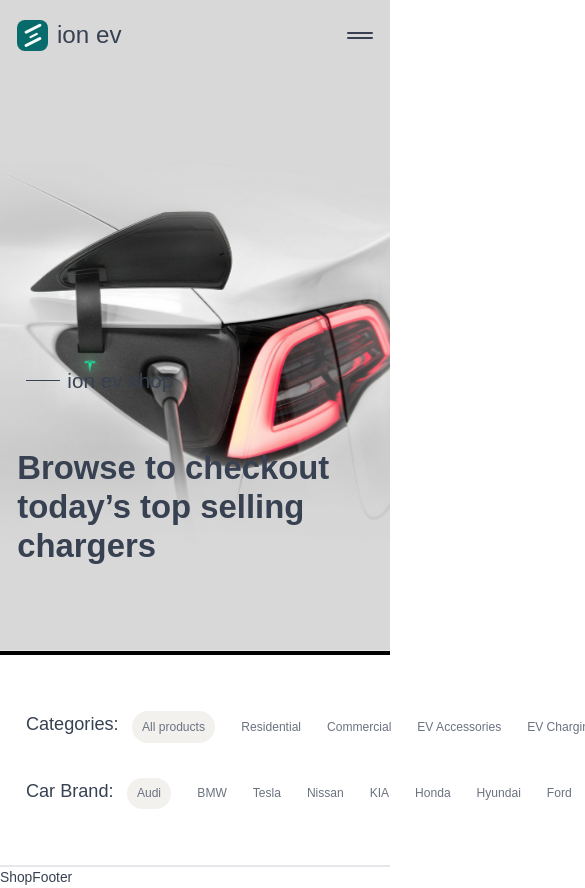
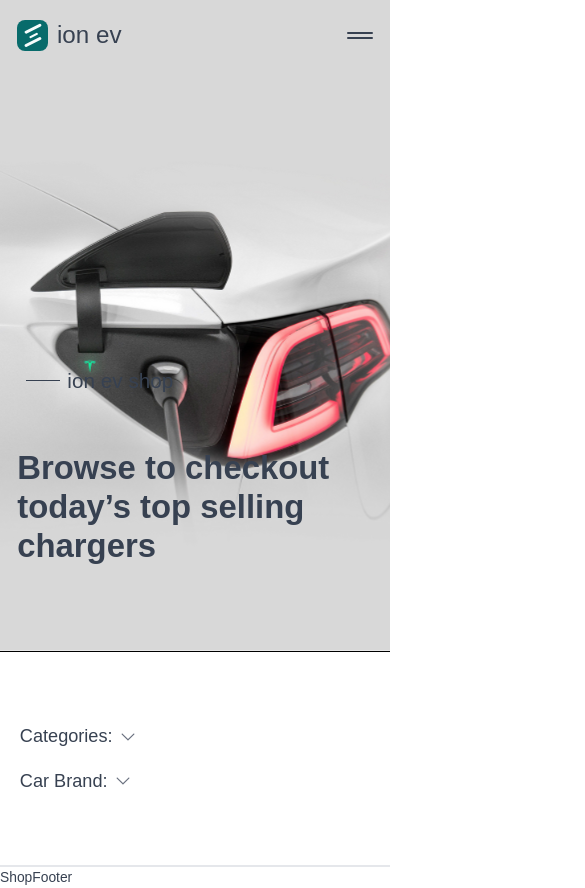
Before and after one commit to owlcode3/ion-ev, a React (Vite) app: page /shop in a window 390 px wide. Shown: the top 888 px of the page, 585 px wide, since content can reach past the window. Built offline with nearby package versions, Linux system fonts and the light colour scheme; a web font is replaced by a local one.

Commit message:
done with categoryAndBrand ui responsiveness

```diff
--- a/src/components/component/CategoryAndBrand.tsx
+++ b/src/components/component/CategoryAndBrand.tsx
@@ -5,7 +5,9 @@ function CategoryAndBrand() {
     <div className="category-brand">
       <ul className="category-brand__lists">
         <li className="category-brand__list">
-          <span className="category-brand__cate-name">Categories:</span>
+          <span className="category-brand__cate-name">
+            Categories:<img className="category-brand__icon" src="/Arrow - Down 2.svg" alt="arrow down" />
+          </span>
           <ul className="category-brand__inner-lists">
             <li className="category-brand__inner-list">
               All products
@@ -29,10 +31,38 @@ function CategoryAndBrand() {
               Charger Installation
             </li>
           </ul>
+
+          <div className="category-brand__options">
+            <select className="category-brand__select" name="categories" id="categories">
+              <option className="category-brand__option" value="">
+              </option>
+              <option className="category-brand__option" value="All products">
+                All products
+              </option>
+              <option className="category-brand__option" value="Residential">
+                Residential
+              </option>
+              <option className="category-brand__option" value="Commercial">
+                Commercial
+              </option>
+              <option className="category-brand__option" value="EV Accessories">
+                EV Accessories
+              </option>
+              <option className="category-brand__option" value="EV Charging Cable">
+                EV Charging Cable
+              </option>
+              <option className="category-brand__option" value="Adapters">
+                Adapters
+              </option>
+              <option className="category-brand__option" value="Charger Installation">
+                Charger Installation
+              </option>
+            </select>
+          </div>
         </li>
 
         <li className="category-brand__list">
-          <span className="category-brand__cate-name">Car Brand:</span>
+          <span className="category-brand__cate-name">Car Brand:<img className="category-brand__icon" src="/Arrow - Down 2.svg" alt="arrow down" /></span>
           <ul className="category-brand__inner-lists">
             <li className="category-brand__inner-list">
               Audi
@@ -59,6 +89,37 @@ function CategoryAndBrand() {
               Ford
             </li>
           </ul>
+
+          <div className="category-brand__options">
+            <select className="category-brand__select" name="categories" id="categories">
+              <option className="category-brand__option" value="">
+              </option>
+              <option className="category-brand__option" value="Audi">
+                Audi
+              </option>
+              <option className="category-brand__option" value="BMW">
+                BMW
+              </option>
+              <option className="category-brand__option" value="Tesla">
+                Tesla
+              </option>
+              <option className="category-brand__option" value="Nissan">
+                Nissan
+              </option>
+              <option className="category-brand__option" value="KIA">
+                KIA
+              </option>
+              <option className="category-brand__option" value="Honda">
+                Honda
+              </option>
+              <option className="category-brand__option" value="Hyundai">
+                Hyundai
+              </option>
+              <option className="category-brand__option" value="Ford">
+                Ford
+              </option>
+            </select>
+          </div>
         </li>
       </ul>
     </div>
--- a/src/styles/components/categoryAndBrand.scss
+++ b/src/styles/components/categoryAndBrand.scss
@@ -3,41 +3,59 @@
   height: 25rem;
   font-style: normal;
   background: $color-white;
-  border-top: 0.5rem solid #000000;
+  border-top: 0.1px solid #000000;
   border-bottom: 2px solid #e5e7eb;
 }
 
 .category-brand__lists {
+  list-style: none;
   height: 100%;
-  width: 129rem;
   margin: 0 auto;
   display: flex;
   flex-direction: column;
   justify-content: center;
   gap: 2rem;
-  padding-left: 3rem;
+  width: 100%;
+  padding: 0 5rem;
+  @include media("<=43.75em") {
+    // 700 px
+    padding: 0 2.3rem;
+  }
 }
 
 .category-brand__list {
   display: flex;
+  align-items: center;
   gap: 1.5rem;
-  padding: 1rem 0;
 }
 
 .category-brand__cate-name {
   font-weight: 500;
   font-size: 2.1rem;
   color: $color-txt-7;
+  white-space: nowrap;
+  @include media("<=38.75em") {
+    // 620px
+    display: flex;
+    align-items: center;
+    gap: 1rem;
+  }
 }
 
 .category-brand__inner-lists {
   @extend %center;
+  flex-wrap: wrap;
+  list-style: none;
   justify-content: flex-start;
-  gap: 3rem;
+  gap: 1rem 3rem;
+  padding: 1rem 0;
+  @include media("<=38.75em") {
+    // 620px
+    display: none;
+  }
 }
 
 .category-brand__inner-list:nth-child(1) {
-  @extend %center;
   padding: 1rem 1.2rem;
   background: #f3f1ee;
   border-radius: 100px;
@@ -49,3 +67,31 @@
   line-height: 120%;
   color: #6b7280;
 }
+
+.category-brand__options {
+  display: flex;
+  justify-content: space-between;
+  width: 12rem;
+  margin-left: -3rem;
+}
+
+.category-brand__select {
+  font-size: 1.4rem;
+  font-weight: 500;
+  border: 0;
+  width: 12rem;
+  outline: none;
+  background-image: none;
+  background-color: transparent;
+  overflow: hidden;
+  text-overflow: ellipsis;
+  appearance: none;
+}
+
+.category-brand__icon {
+  display: none;
+  @include media("<=38.75em") {
+    // 620px
+    display: block;
+  }
+}
```
Also changed, not shown: public/Arrow - Down 2.svg (added).
